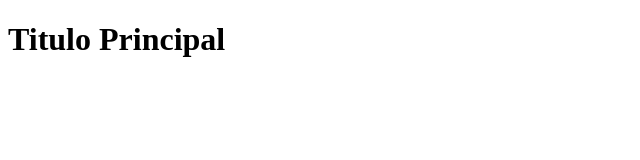
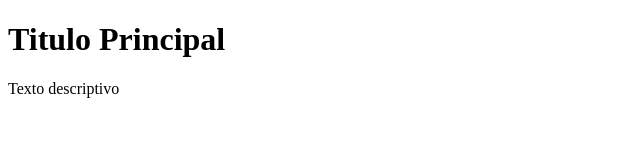
Before and after one commit to Drave18/git-practice, a plain HTML site: page index.html in a window 1280 px wide. Shown: the whole page, without its empty margins (0-640 px from the left). Drawn offline with Linux system fonts and the light colour scheme.

Commit message:
primer cambio

```diff
--- a/index.html
+++ b/index.html
@@ -7,5 +7,6 @@
 </head>
 <body>
     <h1>Titulo Principal</h1>
+    <p>Texto descriptivo</p>
 </body>
 </html>
```
